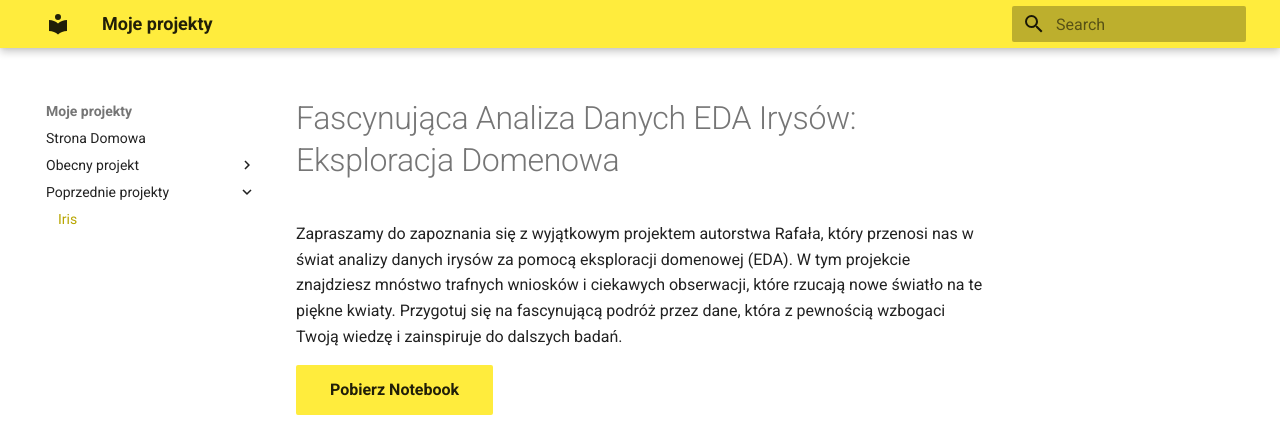
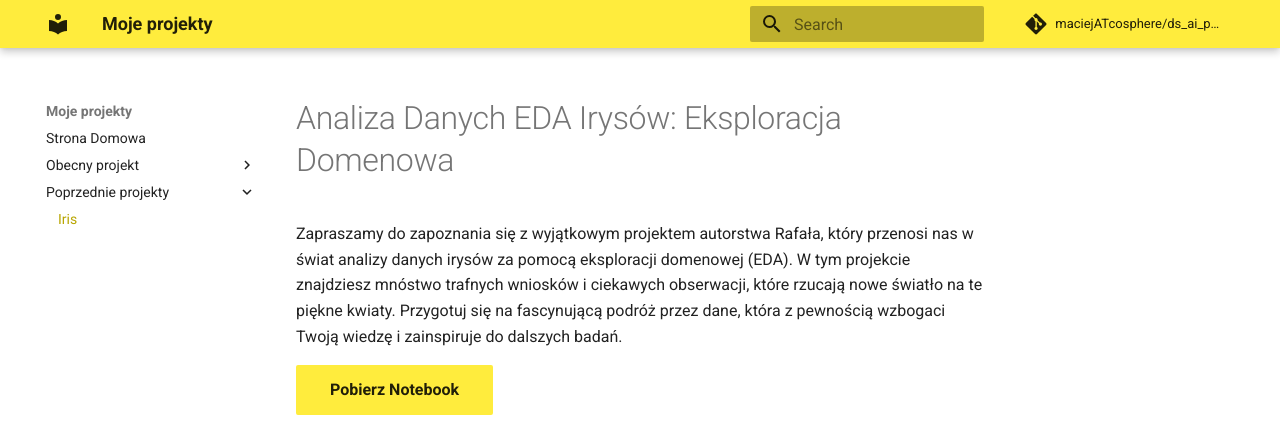
Before and after one commit to maciejATcosphere/ds_ai_portfolio, an MkDocs documentation site: the page built from docs/iris/index.md, in a window 1280 px wide, cut to the strip 0-427 px from the top of the page. Built offline with MkDocs 1.6.1 and Material for MkDocs 9.7.7, drawn with Linux system fonts in a browser that asks for light colours; comment, search, counter and statistics services are not loaded.

Commit message:
iris fix and added gitignore

```diff
--- a/docs/iris/index.md
+++ b/docs/iris/index.md
@@ -1,5 +1,5 @@
 
-# Fascynująca Analiza Danych EDA Irysów: Eksploracja Domenowa
+# Analiza Danych EDA Irysów: Eksploracja Domenowa
 
 Zapraszamy do zapoznania się z wyjątkowym projektem autorstwa Rafała, który przenosi nas w świat analizy danych irysów za pomocą eksploracji domenowej (EDA). W tym projekcie znajdziesz mnóstwo trafnych wniosków i ciekawych obserwacji, które rzucają nowe światło na te piękne kwiaty. Przygotuj się na fascynującą podróż przez dane, która z pewnością wzbogaci Twoją wiedzę i zainspiruje do dalszych badań.
 
--- a/mkdocs.yml
+++ b/mkdocs.yml
@@ -2,6 +2,9 @@
 site_author: Maciej Sobczak
 site_description: >-
     Portfolio moich wspaniałych projektów z Data Science i AI!
+
+repo_name: maciejATcosphere/ds_ai_portfolio
+repo_url: https://github.com/maciejATcosphere/ds_ai_portfolio
 
 theme:
   name: material
```
Also changed, not shown: 1 other file.
